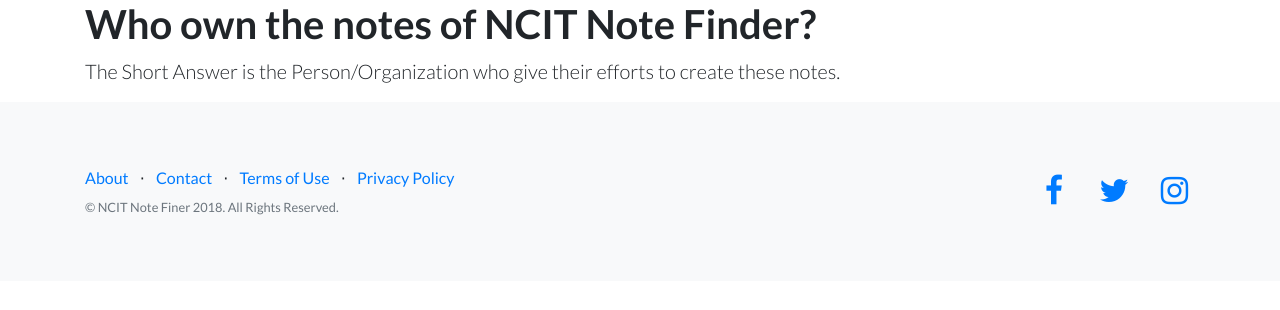
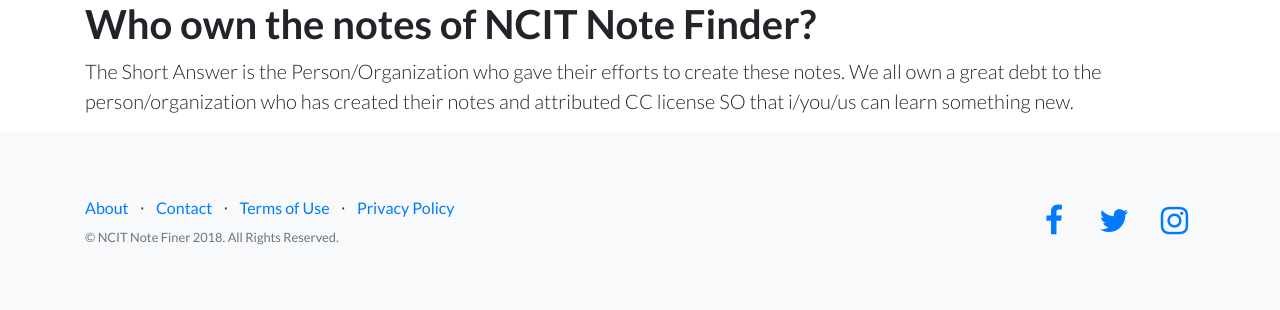
Before and after one commit to poshan0126/NCIT-Note-Finder, a Django app: page /who-own-these-notes/ in a window 1280 px wide. Shown: the part 59-369 px from the top of the page. Run offline with Django 3.2, Linux system fonts and the light colour scheme; some libraries are stand-ins or nearby versions.

Commit message:
updates note-ownership info

```diff
--- a/notefinder/templates/notes_ownership.html
+++ b/notefinder/templates/notes_ownership.html
@@ -17,7 +17,7 @@
                 <h1>Who own the notes of NCIT Note Finder?</h1>
                 <p class="lead">
 
-                    The Short Answer is the Person/Organization who give their efforts to create these notes.
+                    The Short Answer is the Person/Organization who gave their efforts to create these notes. We all own a great debt to the person/organization who has created their notes and attributed CC license SO that i/you/us can learn something new.
 
                 </p>
 
```
